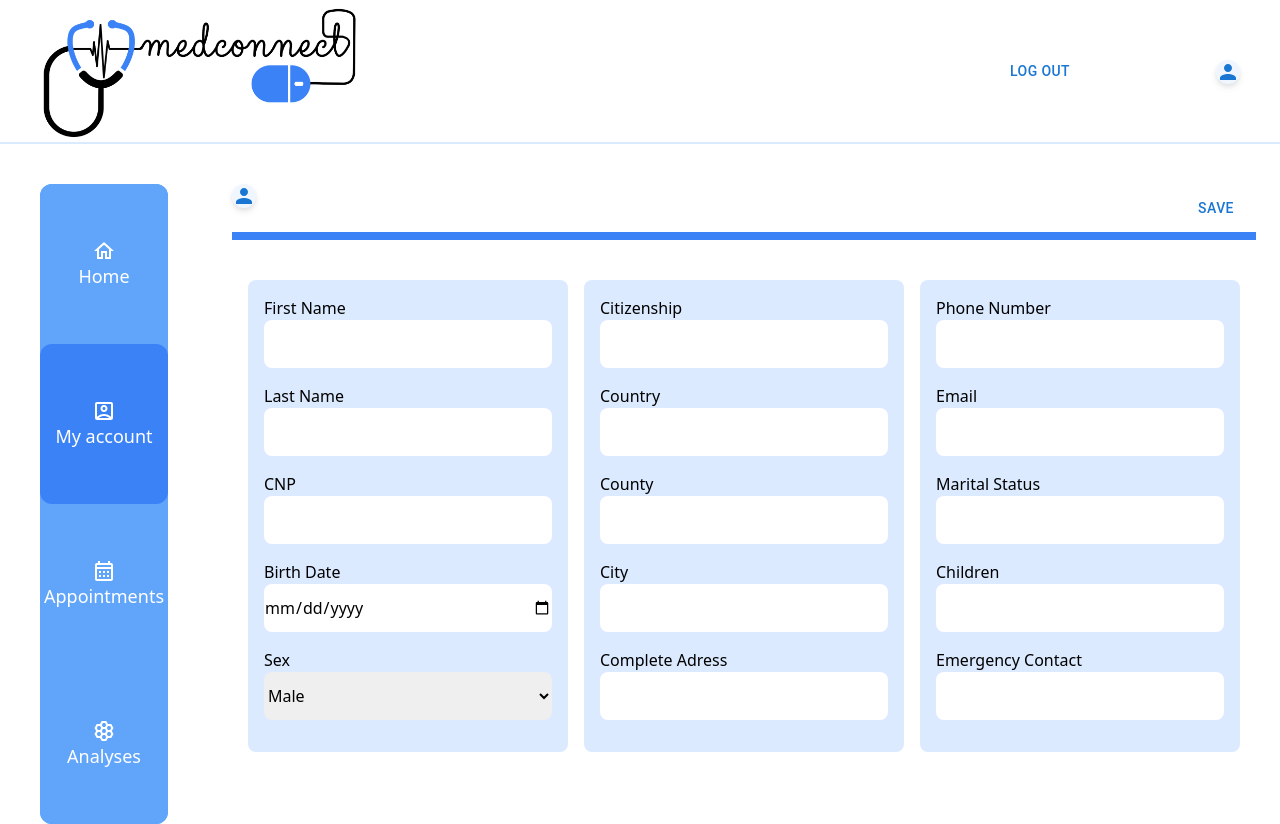
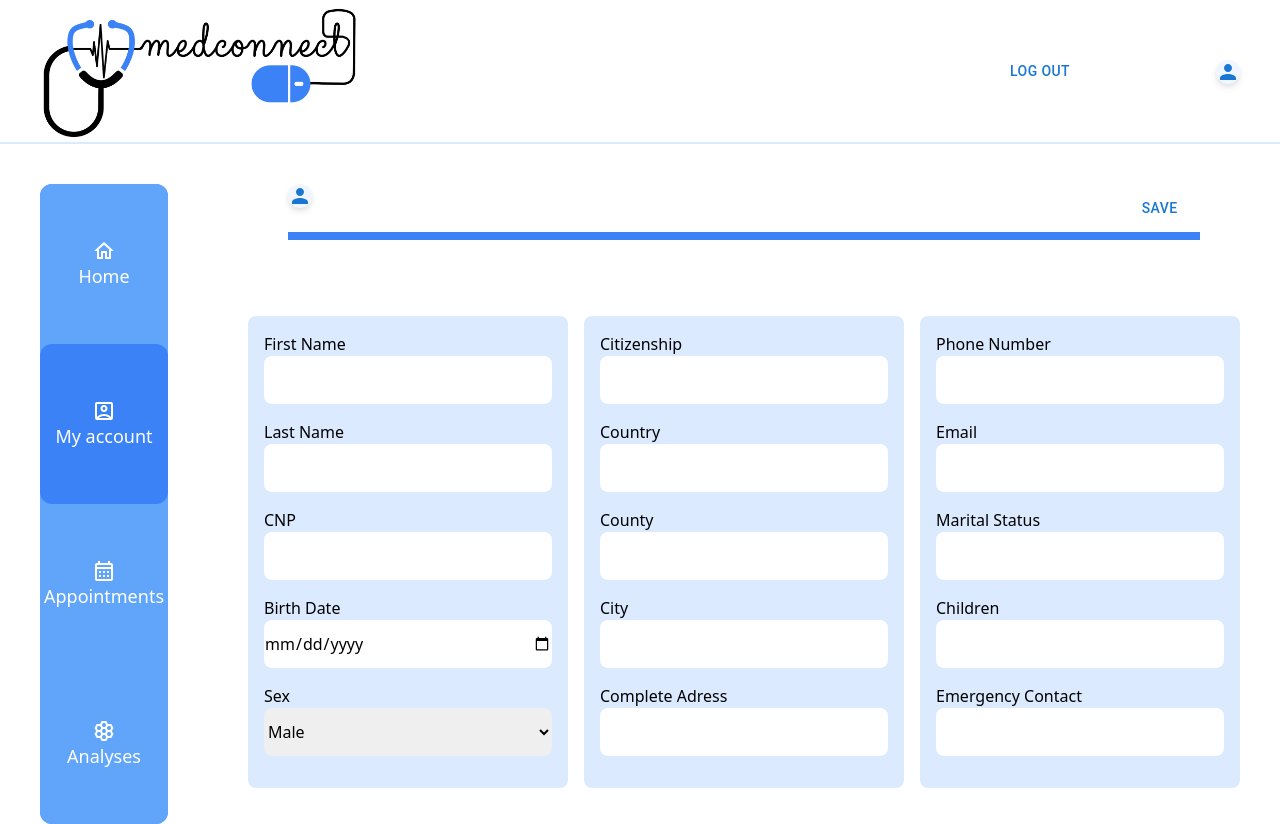
Before and after one commit to LucaStefan112/MedConnect, a Next.js app: page /my-account in a window 1280 px wide. Built offline with nearby package versions, Linux system fonts and the light colour scheme.

Commit message:
small  changes to display

```diff
--- a/components/MyAccount/MyAccountBody.tsx
+++ /dev/null
@@ -1,15 +0,0 @@
-import React from 'react';
-import MyAccountForm from '@/components/UserForm/UserForm';
-
-
-
-export default function MyAccountBody ()
-{
-  return (
-
-    <div>
-      <MyAccountForm />
-    </div>
-
-  )
-}
--- a/components/MyAccount/MyAccountHeader.tsx
+++ /dev/null
@@ -1,28 +0,0 @@
-import React from 'react';
-import { Button } from '@mui/material';
-import PersonIcon from '@mui/icons-material/Person';
-
-
-
-export default function MyAccountHeader ()
-{
-  return (
-
-    <div className = 'flex flex-row items-center justify-between mb-10 border-b-8 border-blue-500' >
-
-        <PersonIcon className ='
-            h-24 w-24
-            bg-blue-50
-            hover:bg-blue-100
-            rounded-xl
-            drop-shadow-md
-            mb-6'
-            color = 'primary'
-        />
-
-        <Button className = 'main_button h-10 w-20 text-lg'>Save</Button>
-
-    </div>
-
-  )
-}
--- a/pages/my-account.tsx
+++ b/pages/my-account.tsx
@@ -1,15 +1,27 @@
 import React from 'react';
-import MyAccountHeader from '@/components/MyAccount/MyAccountHeader';
-import MyAccountBody from '@/components/MyAccount/MyAccountBody';
 import UserForm from '@/components/UserForm/UserForm';
+import PersonIcon from '@mui/icons-material/Person';
+import { Button } from '@mui/material';
 
 export default function Profile() {
   return (
-    <div className = 'main_page'>
-      <div className = 'w-full ml-20 mr-20'>
-        <MyAccountHeader />
-        <MyAccountBody />
+    <div className='main_page'>
+      <div className='
+        w-89_percent flex flex-row items-center justify-between
+        mb-10 border-b-8 border-blue-500'
+      >
+        <PersonIcon className ='
+            h-24 w-24
+            bg-blue-50
+            hover:bg-blue-100
+            rounded-xl
+            drop-shadow-md
+            mb-6'
+            color = 'primary'
+        />
+        <Button className = 'main_button h-10 w-20 text-lg'>Save</Button>
       </div>
+      <UserForm />
     </div>
   )
 }
--- a/styles/globals.scss
+++ b/styles/globals.scss
@@ -31,3 +31,7 @@
     @apply mb-4 h-12 rounded-lg;
   }
 }
+
+.w-89_percent{
+  width: 89%;
+}
```
